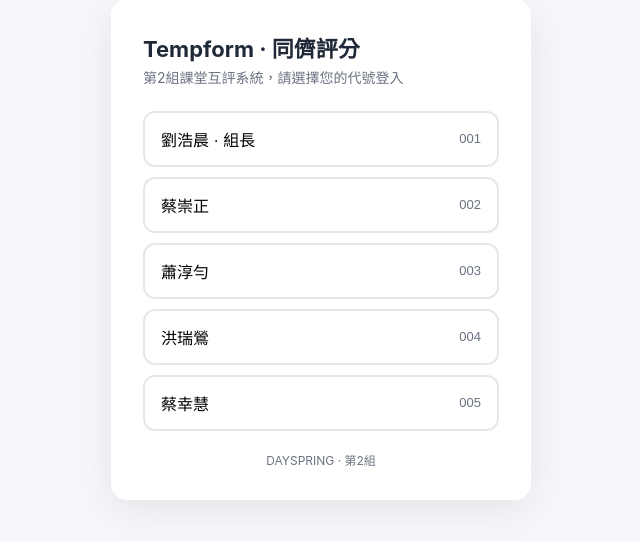
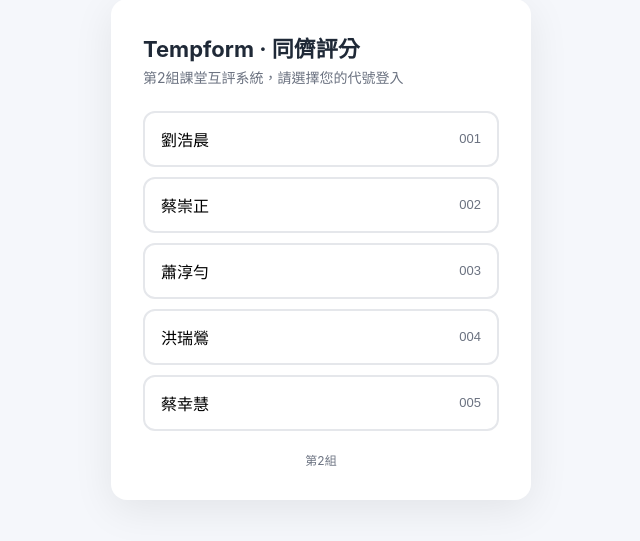
Before and after one commit to haochen0821-lab/tempform, a Flask app: page /login in a window 1280 px wide. Shown: the part 151-692 px from the top of the page, without its empty margins (319-959 px from the left). Run offline with Flask 3, Linux system fonts and the light colour scheme.

Commit message:
ui(login): 移除組長標籤與 DAYSPRING 字樣

```diff
--- a/templates/login.html
+++ b/templates/login.html
@@ -26,13 +26,13 @@
     <form method="post" class="members">
       {% for code, info in members.items() %}
         <button class="member" name="code" value="{{ code }}" type="submit">
-          <span>{{ info.name }}{% if info.role == 'admin' %} · 組長{% endif %}</span>
+          <span>{{ info.name }}</span>
           <span class="code">{{ code }}</span>
         </button>
       {% endfor %}
     </form>
     {% if error %}<div class="err">{{ error }}</div>{% endif %}
-    <div class="footer">DAYSPRING · 第2組</div>
+    <div class="footer">第2組</div>
   </div>
 </body>
 </html>
```
